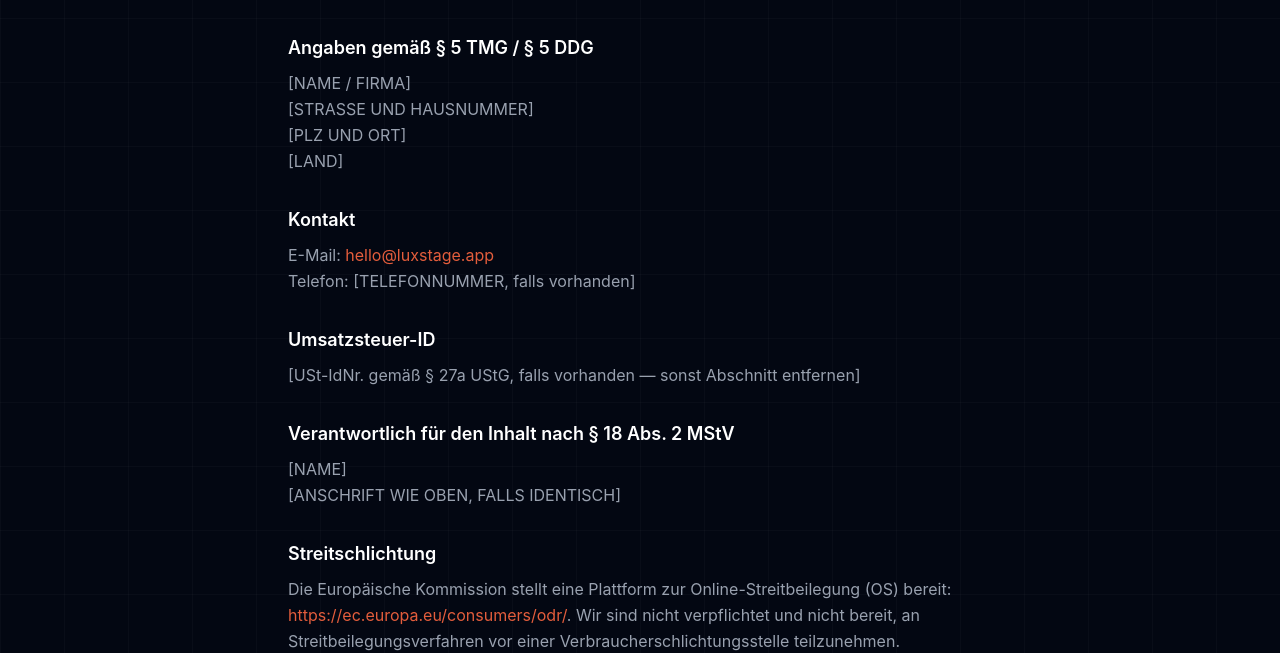
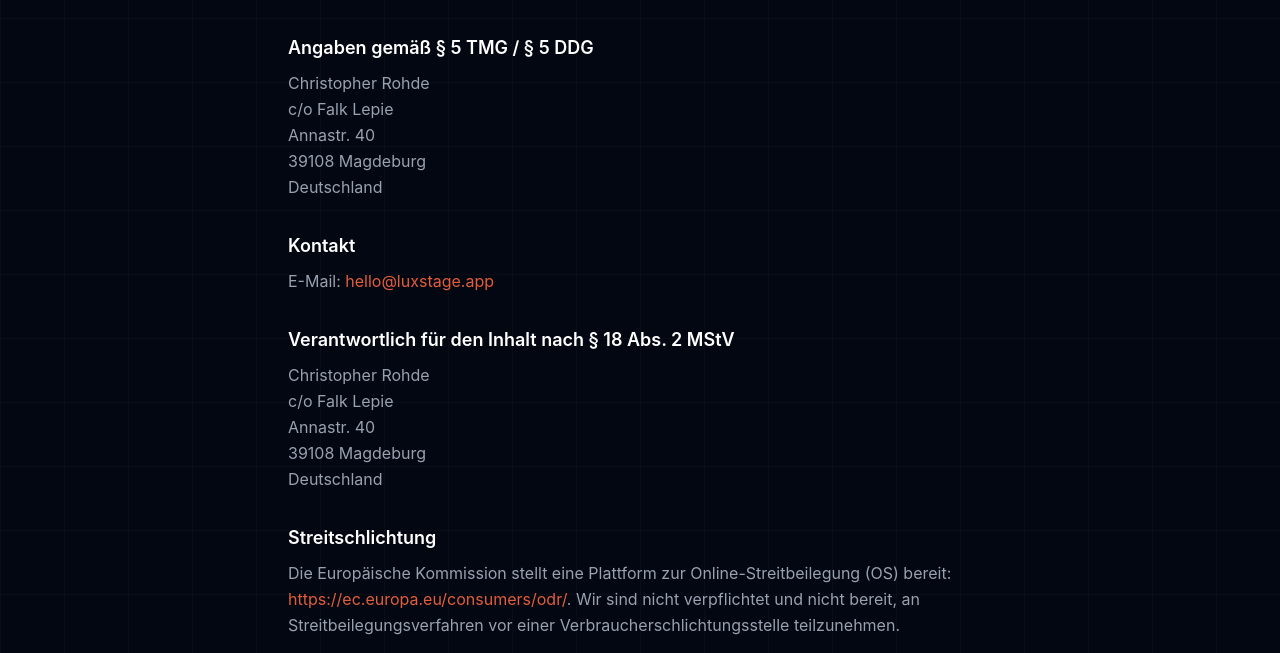
Before and after one commit to Plobli/LuxStage-Website, a website: page impressum.html in a window 1280 px wide. Shown: the part 174-827 px from the top of the page. Drawn offline with nearby package versions, Linux system fonts and the light colour scheme; files that its build step writes are made by us from their sources.

Commit message:
Impressum: Anbieterkennzeichnung ausgefüllt

```diff
--- a/impressum.html
+++ b/impressum.html
@@ -21,10 +21,11 @@
         <section>
           <h2 class="text-lg font-semibold text-white mb-2">Angaben gemäß § 5 TMG / § 5 DDG</h2>
           <p>
-            [NAME / FIRMA]<br/>
-            [STRASSE UND HAUSNUMMER]<br/>
-            [PLZ UND ORT]<br/>
-            [LAND]
+            Christopher Rohde<br/>
+            c/o Falk Lepie<br/>
+            Annastr. 40<br/>
+            39108 Magdeburg<br/>
+            Deutschland
           </p>
         </section>
 
@@ -32,22 +33,17 @@
           <h2 class="text-lg font-semibold text-white mb-2">Kontakt</h2>
           <p>
             E-Mail: <a href="mailto:hello@luxstage.app" class="text-accent hover:underline">hello@luxstage.app</a><br/>
-            Telefon: [TELEFONNUMMER, falls vorhanden]
-          </p>
-        </section>
-
-        <section>
-          <h2 class="text-lg font-semibold text-white mb-2">Umsatzsteuer-ID</h2>
-          <p>
-            [USt-IdNr. gemäß § 27a UStG, falls vorhanden — sonst Abschnitt entfernen]
           </p>
         </section>
 
         <section>
           <h2 class="text-lg font-semibold text-white mb-2">Verantwortlich für den Inhalt nach § 18 Abs. 2 MStV</h2>
           <p>
-            [NAME]<br/>
-            [ANSCHRIFT WIE OBEN, FALLS IDENTISCH]
+            Christopher Rohde<br/>
+            c/o Falk Lepie<br/>
+            Annastr. 40<br/>
+            39108 Magdeburg<br/>
+            Deutschland
           </p>
         </section>
 
```
